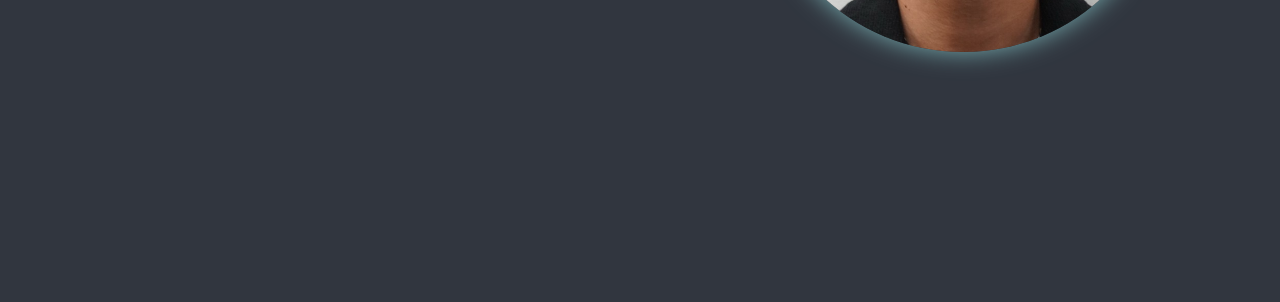
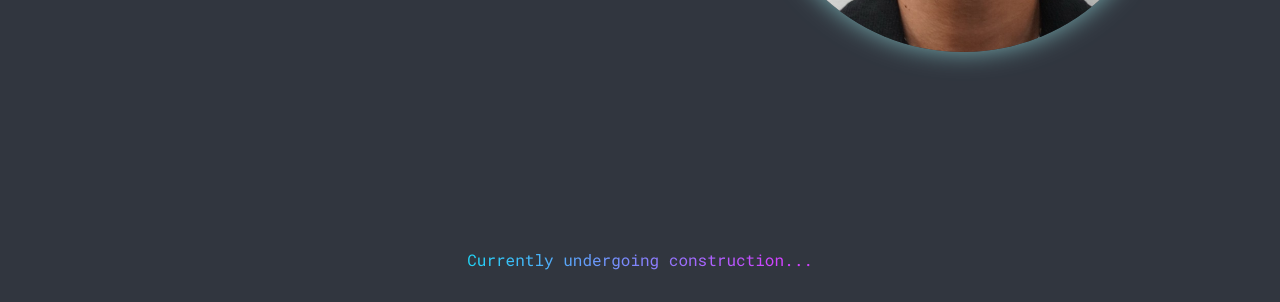
Before and after one commit to PouriaRez/PersonalPortfolio, a plain HTML site: page index.html in a window 1280 px wide. Shown: the part 551-853 px from the top of the page. Before the commit the page ends 800 px from the top, so only its background shows below. Drawn offline with nearby package versions, Linux system fonts and the light colour scheme.

Commit message:
Added simple footer

```diff
--- a/index.html
+++ b/index.html
@@ -52,6 +52,14 @@
         </div>
     </section>
 
+    <footer>
+        <div class="construction-container">
+            <div class="construction-footer">
+                Currently undergoing construction...
+            </div>
+        </div>
+    </footer>
+
     <script src="script.js"></script>
 </body>
 </html>
--- a/style.css
+++ b/style.css
@@ -158,3 +158,20 @@ section{
     height: 50%;
     width: 18%;
 }
+
+.construction-container{
+    display: flex;
+    justify-content: center;
+    align-items: center;
+    margin-bottom: 2rem;
+}
+
+.construction-footer{
+    background: linear-gradient(
+        270deg,
+        #D242FF 10%,
+        #20D4F6 100%
+    );
+    background-clip: text;
+    color: transparent;
+}
```
